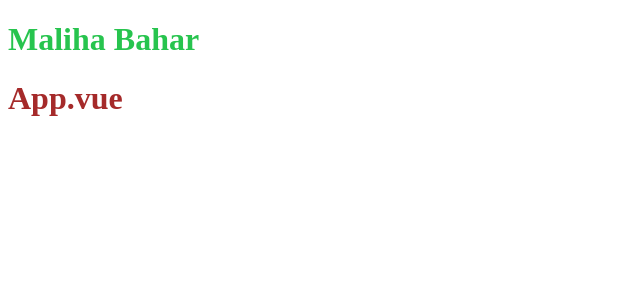
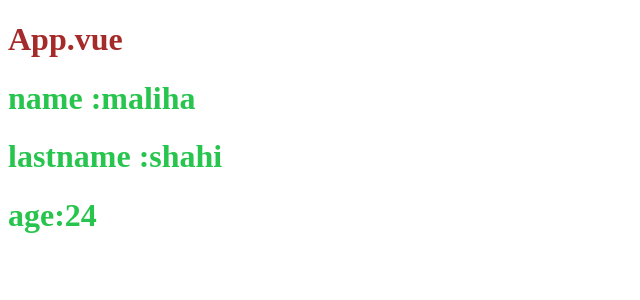
Before and after one commit to Malihashahi/vueCLi, a Vue app: page / in a window 1280 px wide. Shown: the top 300 px of the page, without its empty margins (0-640 px from the left). Built offline with nearby package versions, Linux system fonts and the light colour scheme.

Commit message:
use props for get userinfo form parent class

```diff
--- a/src/App.vue
+++ b/src/App.vue
@@ -1,7 +1,9 @@
 <template>
   <div>
-    <HomeComponet  />
+
     <h1>App.vue </h1>
+
+    <HomeComponet :userInfo="userInfo"/>
   </div>
 
 
@@ -15,6 +17,15 @@ import HomeComponet from './components/HomeComponet.vue';
 export default {
     components:{
       HomeComponet
+    },
+    data(){
+      return{
+        userInfo:{
+          name :'maliha ',
+        lastname :'shahi',
+        age: 24,
+        }
+      };
     }
 }
 </script>
--- a/src/components/HomeComponet.vue
+++ b/src/components/HomeComponet.vue
@@ -1,16 +1,23 @@
 <template>
-  <div><h1>{{ name }}</h1></div>
+  <div>
+
+    <h1> name :{{ userInfo.name }}</h1>
+    <h1>lastname :{{ userInfo.lastname }}</h1>
+    <h1>age:{{ userInfo.age }}</h1>
+
+  </div>
 </template>
 
 
 
 <script>
+
+
 export default {
- data(){
-  return{
-    name:'Maliha Bahar'
-  }
- }
+   props:{
+   userInfo :Object
+   }
+
 }
 </script>
 
```
